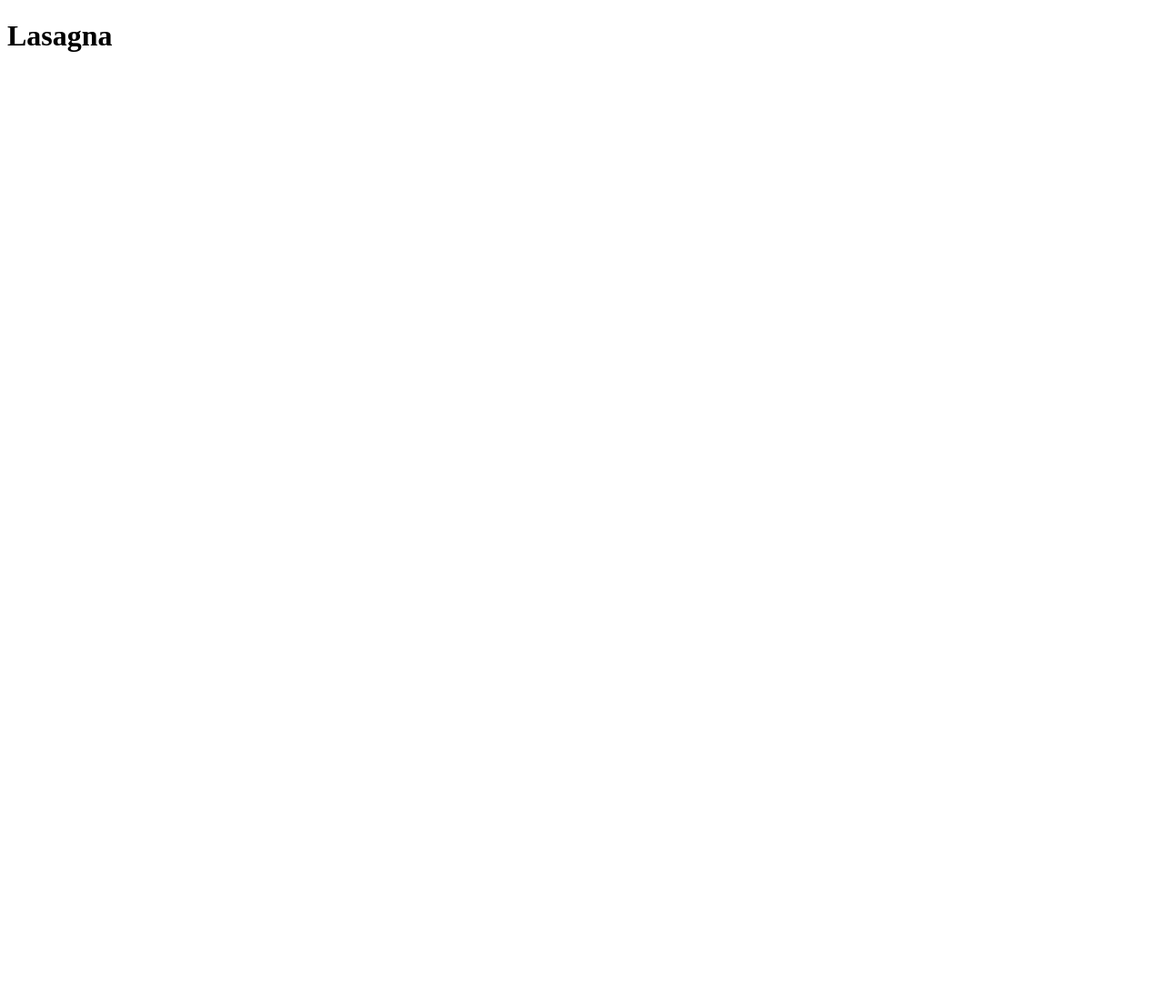
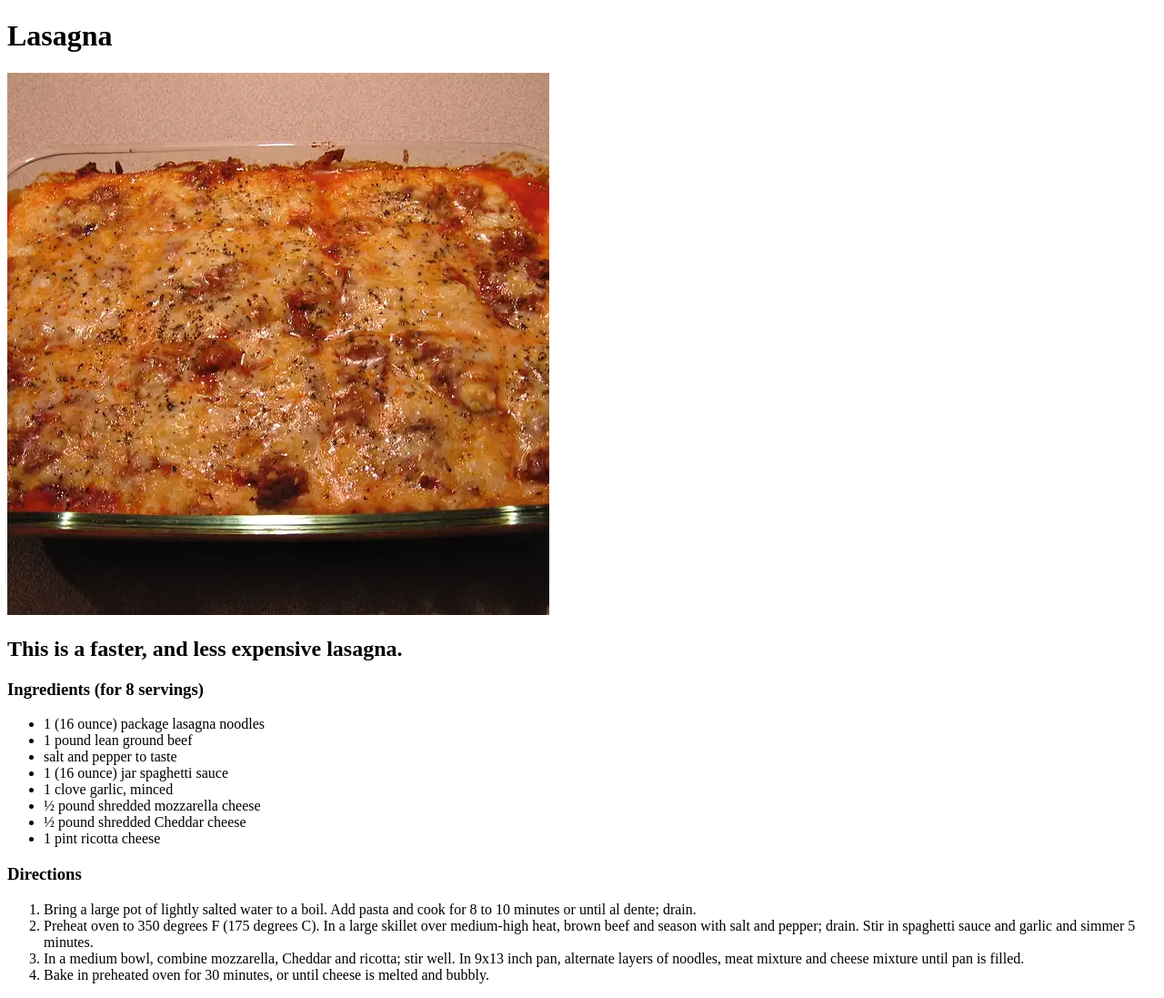
Before and after one commit to connorbelding/odin-recipes, a plain HTML site: page recipes/lasagna.html in a window 1280 px wide. Shown: the whole page at 91% size. Before the commit the page ends 800 px from the top, so only its background shows below. Drawn offline with Linux system fonts and the light colour scheme.

Commit message:
Added image, ingredients, and directions for lasagna recipe

```diff
--- a/recipes/lasagna.html
+++ b/recipes/lasagna.html
@@ -1,12 +1,48 @@
 <!DOCTYPE html>
 <html lang="en">
+
 <head>
     <meta charset="UTF-8">
     <meta http-equiv="X-UA-Compatible" content="IE=edge">
     <meta name="viewport" content="width=device-width, initial-scale=1.0">
     <title>Odin Recipes | Lasagna</title>
 </head>
+
 <body>
     <h1>Lasagna</h1>
+    <img src='../images/lasagna.webp' / alt="Lasagna sitting in a glass cooking pan">
+    <h2>This is a faster, and less expensive lasagna.</h2>
+    <h3>Ingredients (for 8 servings)</h3>
+    <ul>
+        <li>1 (16 ounce) package lasagna noodles</li>
+        <li>1 pound lean ground beef</li>
+        <li>salt and pepper to taste</li>
+        <li>1 (16 ounce) jar spaghetti sauce</li>
+        <li>1 clove garlic, minced</li>
+        <li>½ pound shredded mozzarella cheese</li>
+        <li>½ pound shredded Cheddar cheese</li>
+        <li>1 pint ricotta cheese</li>
+    </ul>
+    <h3>
+        Directions
+    </h3>
+    <ol>
+        <li>
+            Bring a large pot of lightly salted water to a boil. Add pasta and cook for 8 to 10 minutes or until al
+            dente; drain.
+        </li>
+        <li>
+            Preheat oven to 350 degrees F (175 degrees C). In a large skillet over medium-high heat, brown beef and
+            season with salt and pepper; drain. Stir in spaghetti sauce and garlic and simmer 5 minutes.
+        </li>
+        <li>
+            In a medium bowl, combine mozzarella, Cheddar and ricotta; stir well. In 9x13 inch pan, alternate layers of
+            noodles, meat mixture and cheese mixture until pan is filled.
+        </li>
+        <li>
+            Bake in preheated oven for 30 minutes, or until cheese is melted and bubbly.
+        </li>
+    </ol>
 </body>
+
 </html>
```
Also changed, not shown: recipes/tacos.html (+0 -1 lines).
